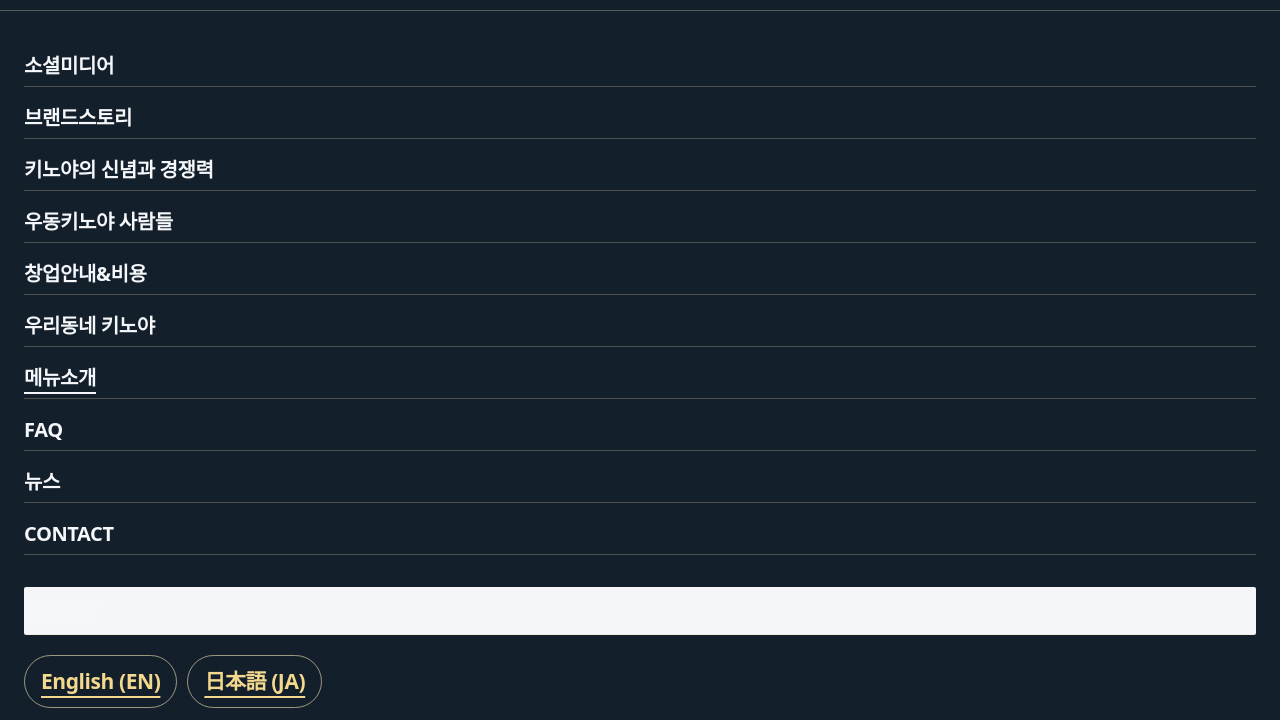
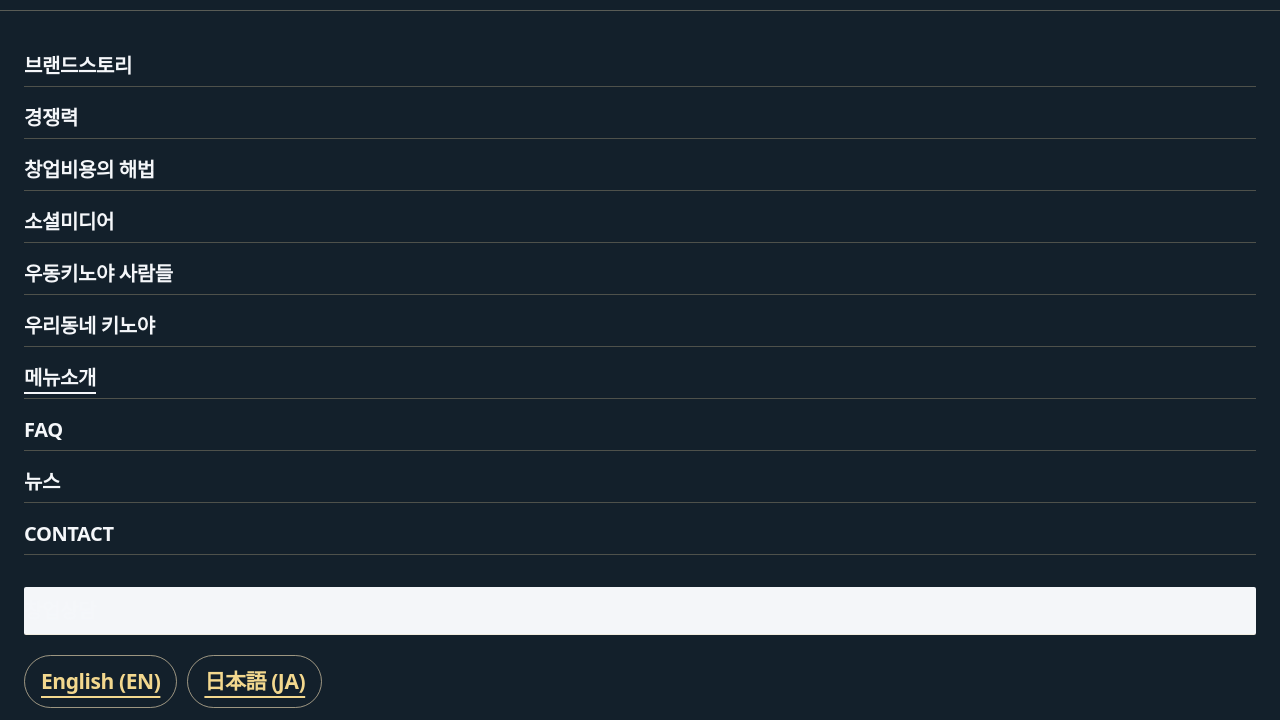
Before and after one commit to mango7557-ui/udon-kinoya, a website: page menu/index.html in a window 1280 px wide. Both pictures are taken after a click on the button "메뉴 열기". Shown: the part 65-785 px from the top of the page. Drawn offline with Linux system fonts and the light colour scheme; no server answers; a web font is replaced by a local one.

Commit message:
Unify primary Korean navigation: menu/index.html

```diff
--- a/menu/index.html
+++ b/menu/index.html
@@ -104,11 +104,11 @@
 <nav class="nav" id="nav">
   <a href="../" class="nav-logo"><img src="../images/logo-header.png" alt="KINOYA 木ノ屋 · 우동키노야" data-cms="global.logo.header" data-cms-type="img"></a>
   <div class="nav-menu">
-    <a href="../#social">소셜미디어</a>
     <a href="../brand/">브랜드스토리</a>
-    <a href="../noodle/">키노야의 신념과 경쟁력</a>
+    <a href="../noodle/">경쟁력</a>
+    <a href="../franchise/cost/">창업비용의 해법</a>
+    <a href="../social/">소셜미디어</a>
     <a href="../people/">우동키노야 사람들</a>
-    <a href="../franchise/">창업안내&amp;비용</a>
     <a href="../store/">우리동네 키노야</a>
     <a href="./" class="is-active">메뉴소개</a>
     <a href="../franchise/faq/">FAQ</a>
@@ -123,11 +123,11 @@
   <button class="nav-mobile-toggle" aria-label="메뉴 열기" aria-expanded="false"><span></span><span></span></button>
 </nav>
 <div class="nav-mobile-panel">
-  <a href="../#social">소셜미디어</a>
   <a href="../brand/">브랜드스토리</a>
-  <a href="../noodle/">키노야의 신념과 경쟁력</a>
+  <a href="../noodle/">경쟁력</a>
+  <a href="../franchise/cost/">창업비용의 해법</a>
+  <a href="../social/">소셜미디어</a>
   <a href="../people/">우동키노야 사람들</a>
-  <a href="../franchise/">창업안내&amp;비용</a>
   <a href="../store/">우리동네 키노야</a>
   <a href="./">메뉴소개</a>
   <a href="../franchise/faq/">FAQ</a>
```
